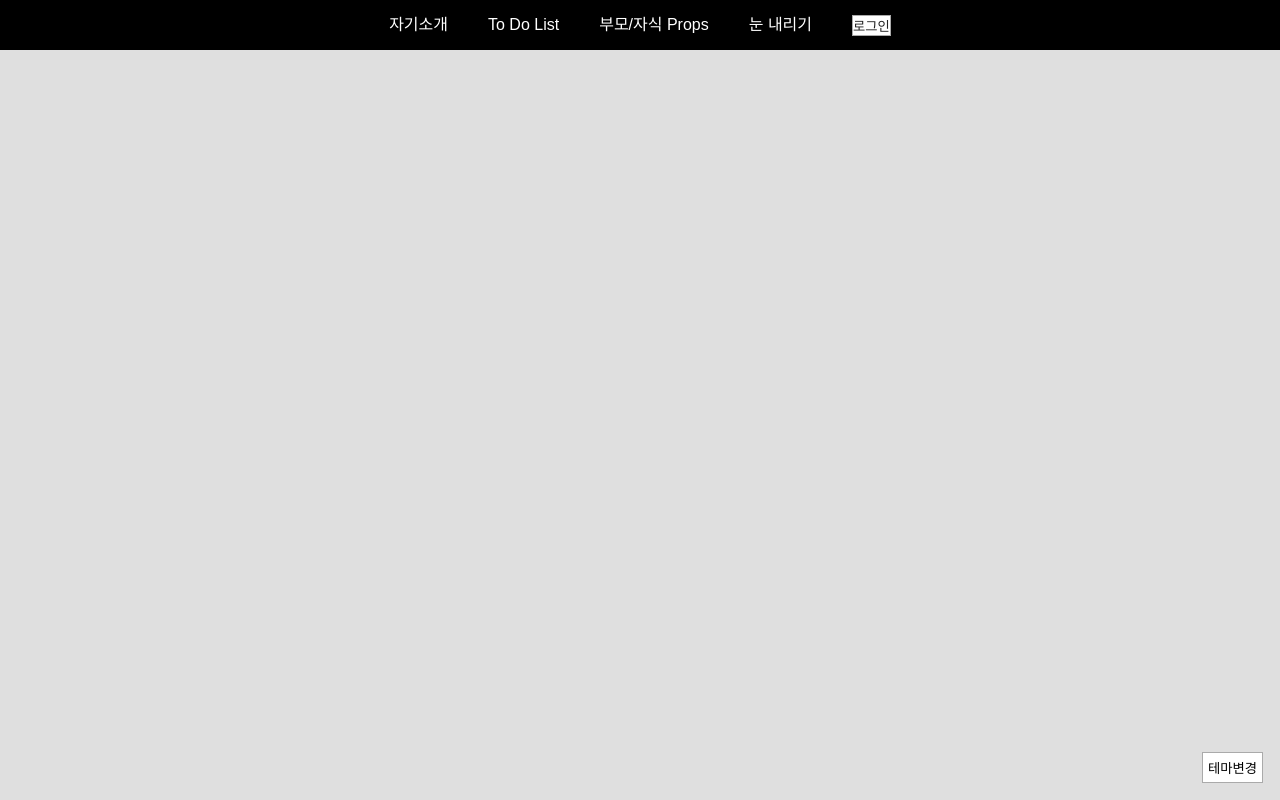
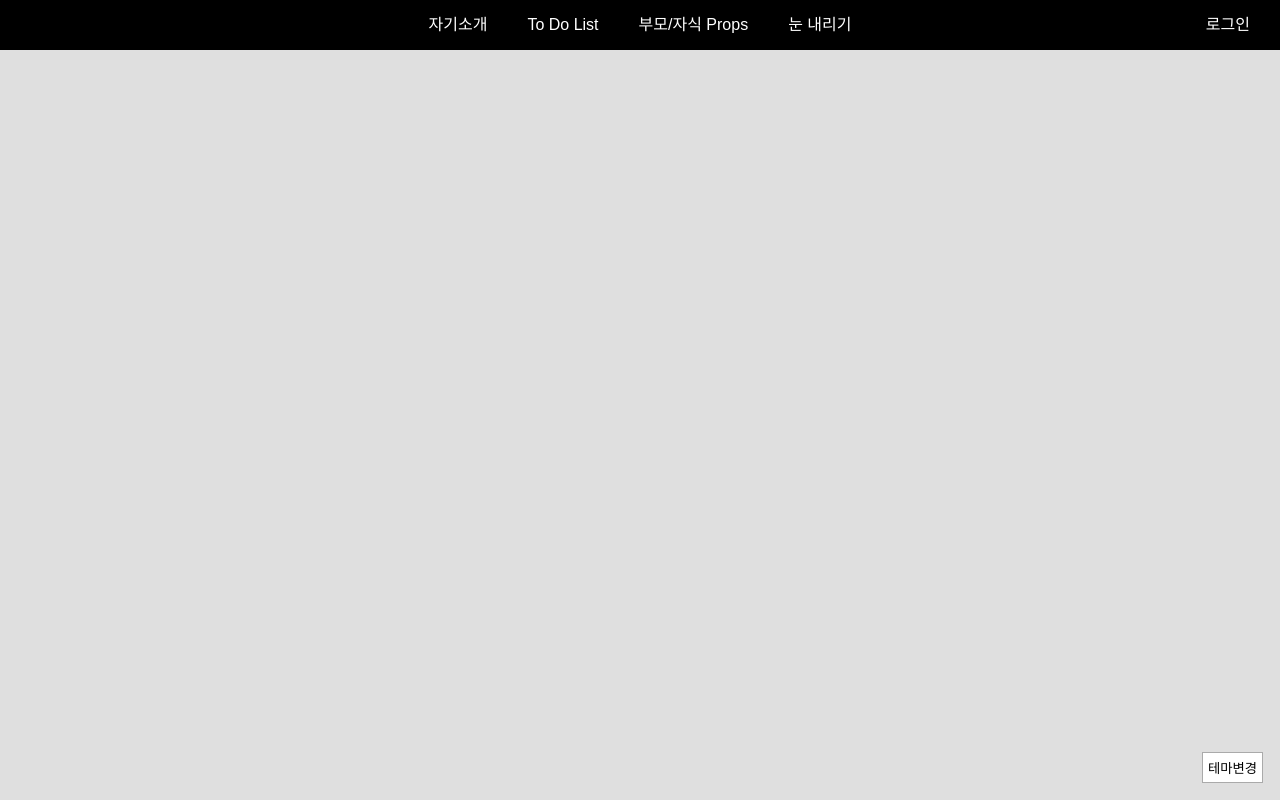
Before and after one commit to heejae0811/react-study, a React (Create React App) app: page /intro in a window 1280 px wide. Built offline with nearby package versions, Linux system fonts and the light colour scheme.

Commit message:
로그인 헤더 위치

```diff
--- a/src/component/layout/Header.js
+++ b/src/component/layout/Header.js
@@ -3,18 +3,19 @@ import './header.scss'
 import {useUserDispatch, useUserState} from '../../context/UserContext'
 
 const Header = () => {
-  const { user } = useUserState();
-  const dispatch = useUserDispatch();
+  const {user} = useUserState()
+  const dispatch = useUserDispatch()
 
   const onLogOut = () => {
-    alert("로그아웃 되었습니다.");
+    alert('로그아웃 되었습니다.')
     dispatch({
-      type: "LOGOUT",
-    });
-  };
+      type: 'LOGOUT'
+    })
+  }
 
   return (
     <header className="header">
+      <nav>
         <ul>
           <li>
             <Link to="/intro">자기소개</Link>
@@ -29,16 +30,19 @@ const Header = () => {
             <Link to="/snow">눈 내리기</Link>
           </li>
         </ul>
+      </nav>
 
       {
         user ? (
           <ul>
-            <li>{user.userId}님</li>
-            <li><button type="submit" value="로그아웃" onClick={onLogOut}>로그아웃</button></li>
+            <li>{user.userId} 님</li>
+            <li className="logout" onClick={onLogOut}>로그아웃</li>
           </ul>
         ) : (
           <ul>
-            <li><button type="submit" value="로그인">로그인</button></li>
+            <li>
+              <Link to="/">로그인</Link>
+            </li>
           </ul>
         )
       }
--- a/src/component/layout/header.scss
+++ b/src/component/layout/header.scss
@@ -3,20 +3,43 @@
   top: 0;
   left: 0;
   z-index: 100;
-  display: flex;
-  justify-content: center;
-  align-items: center;
   width: 100%;
   height: 50px;
+  padding: 0 10px;
   background-color: #000;
   color: #fff;
 
-  ul {
+  nav {
+    height: 100%;
+
+    ul {
+      display: flex;
+      justify-content: center;
+      align-items: center;
+      height: 100%;
+
+      li {
+        padding: 0 20px;
+      }
+    }
+  }
+
+  > ul {
+    position: absolute;
+    top: 50%;
+    right: 20px;
+    transform: translateY(-50%);
     display: flex;
     justify-content: center;
+    align-items: center;
+    height: 100%;
 
     li {
-      padding: 0 20px;
+      padding: 0 10px;
+
+      &.logout {
+        cursor: pointer;
+      }
     }
   }
 }
--- a/src/pages/intro/index.scss
+++ b/src/pages/intro/index.scss
@@ -1,11 +1,7 @@
 .intro-page {
-  h1 {
-    margin-bottom: 50px;
-  }
-
   .swiper {
     width: 500px;
-    margin: 0;
+    margin: 30px 0 0;
 
     img {
       width: 500px;
```
Lines whose indentation alone changed are shown as unchanged.
